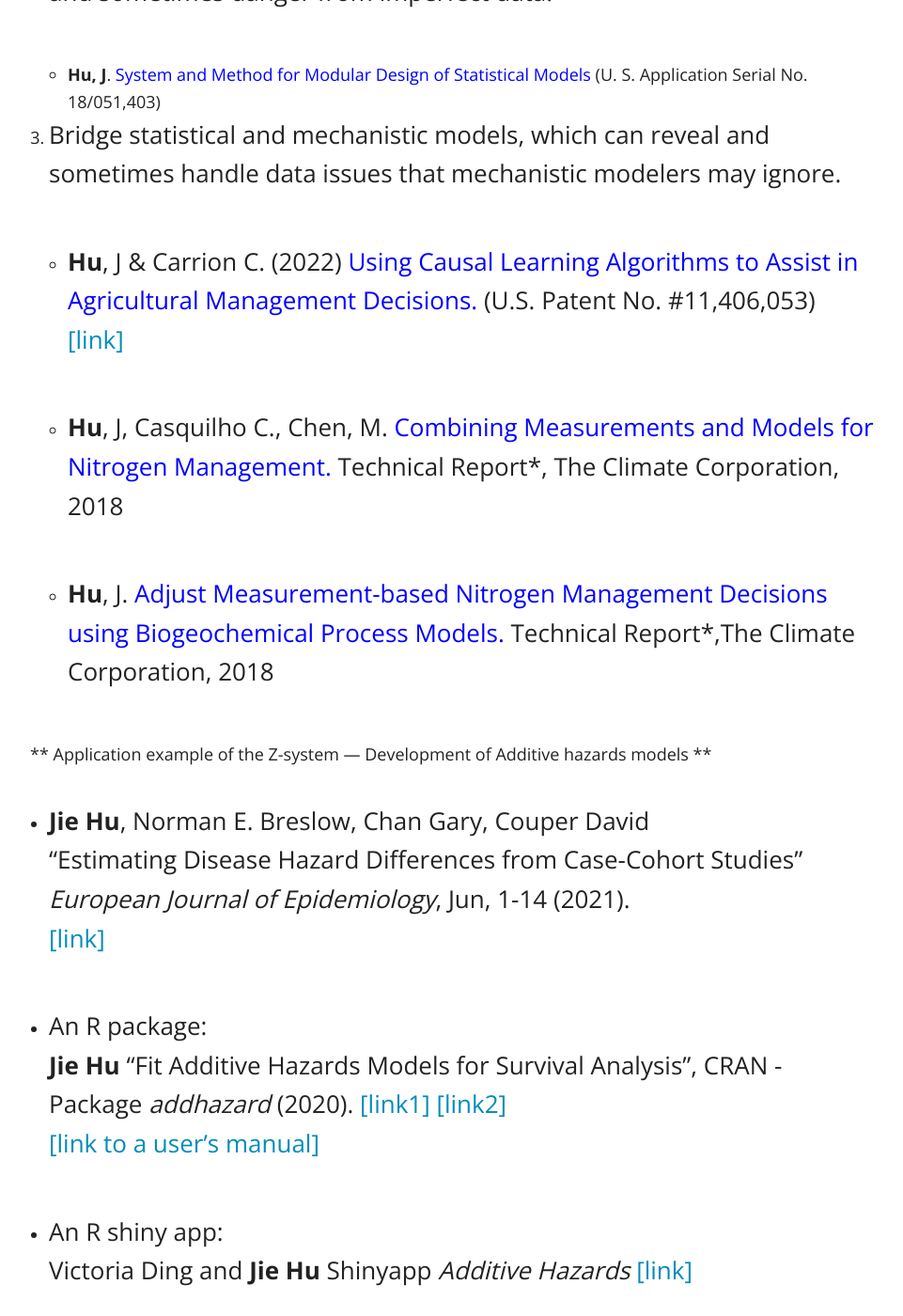
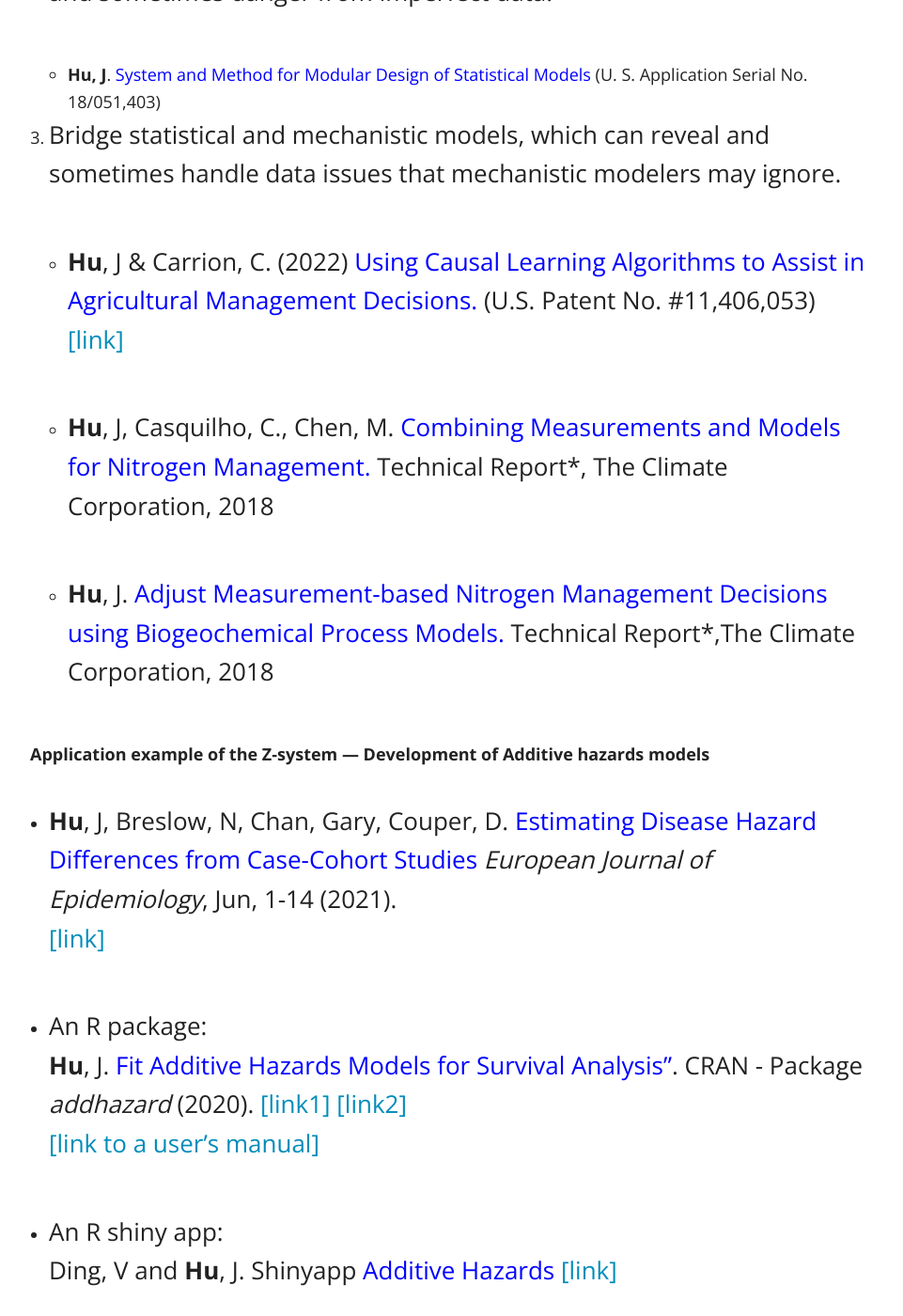
Before and after one commit to katehu/katehu.github.io, a Jekyll site: the page built from models.md, in a window 1280 px wide and 1400 px high, scrolled down 981 px. Shown: the whole window at 94% size, without its empty margins (158-1119 px from the left). Built offline with Jekyll 4.4.1, drawn with Linux system fonts in a browser that asks for light colours; nearby versions of some CDN libraries; some of the changed text lies outside the part shown.

Commit message:
Update models.md

```diff
--- a/models.md
+++ b/models.md
@@ -21,35 +21,33 @@ I am interested in making model development more systematic, transparent, and ac
 
 3. Bridge statistical and mechanistic models, which can reveal and sometimes handle data issues that mechanistic modelers may ignore.
 
-   - **Hu**, J & Carrion C. (2022) <span style=" color: blue;">Using Causal Learning Algorithms to Assist in
+   - **Hu**, J & Carrion, C. (2022) <span style=" color: blue;"> Using Causal Learning Algorithms to Assist in
 Agricultural Management Decisions. </span> (U.S. Patent No. #11,406,053) [[link]](https://uspto.report/patent/grant/11,406,053)<br/>
 
-   - **Hu**, J, Casquilho C., Chen, M. <span style=" color: blue;"> Combining Measurements and Models for
+   - **Hu**, J, Casquilho, C., Chen, M. <span style=" color: blue;"> Combining Measurements and Models for
 Nitrogen Management.</span> Technical Report*, The Climate Corporation, 2018 <br/>
 
    - **Hu**, J. <span style=" color: blue;"> Adjust Measurement-based Nitrogen Management Decisions using
 Biogeochemical Process Models.</span> Technical Report*,The Climate Corporation, 2018<br/>
 
 
-** Application example of the Z-system --- Development of Additive hazards models **
+**Application example of the Z-system --- Development of Additive hazards models**
 
-   -   **Jie Hu**, Norman E. Breslow, Chan Gary, Couper David<br/> “Estimating Disease Hazard Differences from Case-Cohort Studies” *European Journal of Epidemiology*, Jun, 1-14 (2021). <br/> [[link]](https://link.springer.com/article/10.1007/s10654-021-00739-3)<br/>
+   -  **Hu**, J,  Breslow, N, Chan, Gary, Couper, D. <span style=" color: blue;">Estimating Disease Hazard Differences from Case-Cohort Studies </span>  *European Journal of Epidemiology*, Jun, 1-14 (2021). <br/> [[link]](https://link.springer.com/article/10.1007/s10654-021-00739-3)<br/>
 
 
 
    - An R package:<br/>
-   **Jie Hu** "Fit Additive Hazards Models for Survival Analysis", CRAN - Package *addhazard* (2020). [[link1]](https://github.com/katehu/addhazard) [[link2]](https://cran.r-project.org/web/packages/addhazard/index.html)<br/>
+   **Hu**, J. <span style=" color: blue;">Fit Additive Hazards Models for Survival Analysis"</span>. CRAN - Package *addhazard* (2020). [[link1]](https://github.com/katehu/addhazard) [[link2]](https://cran.r-project.org/web/packages/addhazard/index.html)<br/>
 [[link to a user's manual]](https://cran.r-project.org/web/packages/addhazard/addhazard.pdf)
 
    - An R shiny app:<br/>
-Victoria Ding and **Jie Hu** Shinyapp *Additive Hazards* [[link]](https://addhazard.shinyapps.io/addhazard_shiny/?_ga=2.22828659.979974368.1670686069-1357428355.1670686069) <br/>
+Ding, V and **Hu**, J. Shinyapp <span style=" color: blue;">Additive Hazards </span> [[link]](https://addhazard.shinyapps.io/addhazard_shiny/?_ga=2.22828659.979974368.1670686069-1357428355.1670686069) <br/>
 
-   - Tutorial1 - Analysis of a National Wilms Tumor Study dataset [[link to analysis code]](https://www.mn.uio.no/math/english/research/groups/statistics-data-science/handbook-of-case-control-studies/chapter-17/bc_ah_analysis_for_table_17.4.html) <br/>
-hosted by *Department of Mathematics, University of Oslo* <br/>
+   - Tutorial1 - Analysis of a National Wilms Tumor Study dataset [[link to analysis code]](https://www.mn.uio.no/math/english/research/groups/statistics-data-science/handbook-of-case-control-studies/chapter-17/bc_ah_analysis_for_table_17.4.html),hosted by *Department of Mathematics, University of Oslo* <br/>
 
   - Tutorial2 - Analysis of an Atherosclerosis Risk in Communities Study (ARIC) dataset
-[[link to analysis code]](https://static-content.springer.com/esm/art%3A10.1007%2Fs10654-021-00739-3/MediaObjects/10654_2021_739_MOESM1_ESM.pdf) [[link to scientific questions]](https://link.springer.com/article/10.1007/s10654-021-00739-3) <br/>
-hosted by *European Journal of Epidemiology*, Jun, 1-14 (2021).<br/>
+[[link to analysis code]](https://static-content.springer.com/esm/art%3A10.1007%2Fs10654-021-00739-3/MediaObjects/10654_2021_739_MOESM1_ESM.pdf) [[link to scientific questions]](https://link.springer.com/article/10.1007/s10654-021-00739-3), hosted by *European Journal of Epidemiology*, Jun, 1-14 (2021).<br/>
 
 Other links:
 
```
